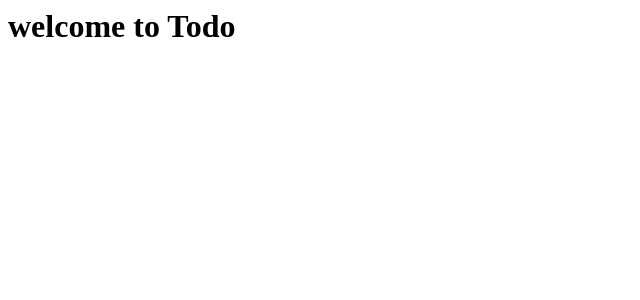
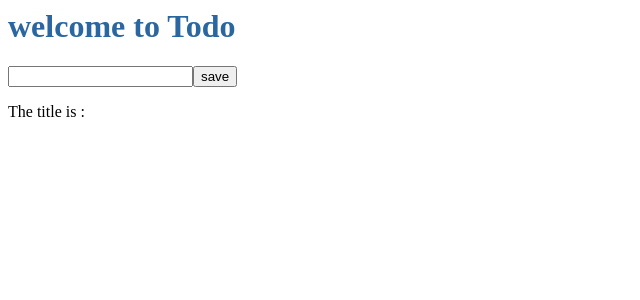
Before and after one commit to Verenasworld/my-to-do-list, an Angular app: page / in a window 1280 px wide. Shown: the top 300 px of the page, without its empty margins (0-640 px from the left). Built offline with nearby package versions, Linux system fonts and the light colour scheme.

Commit message:
add a input component

```diff
--- a/src/app/app.component.css
+++ b/src/app/app.component.css
@@ -1,3 +1,5 @@
-p {
-  font-family: Lato;
+
+h1{
+  color: rgb(42, 103, 160)
+
 }
--- a/src/app/app.component.ts
+++ b/src/app/app.component.ts
@@ -4,6 +4,7 @@ import { Component } from '@angular/core';
   selector: 'todo-root',
   template: `
     <h1> welcome to {{title}}</h1>
+    <todo-input></todo-input>
   `,
   styleUrls: [ './app.component.css' ]
 })
--- a/src/app/app.module.ts
+++ b/src/app/app.module.ts
@@ -4,10 +4,11 @@ import { FormsModule } from '@angular/forms';
 
 import { AppComponent } from './app.component';
 import { HelloComponent } from './hello.component';
+import { InputComponent } from './input/input.component';
 
 @NgModule({
   imports:      [ BrowserModule, FormsModule ],
-  declarations: [ AppComponent, HelloComponent ],
+  declarations: [ AppComponent, HelloComponent, InputComponent ],
   bootstrap:    [ AppComponent ]
 })
 export class AppModule { }
--- /dev/null
+++ b/src/app/input/input.component.ts
@@ -0,0 +1,20 @@
+import { Component, OnInit } from '@angular/core';
+
+@Component({
+  selector: 'todo-input',
+  template: `
+  <input>
+  <button>save</button>
+  <p>The title is :{{ title }}</p>
+  `
+,
+  styleUrls: ['./input.component.css']
+})
+export class InputComponent implements OnInit {
+    title: string ='';
+  constructor() { }
+
+  ngOnInit() {
+  }
+
+}
```
Also changed, not shown: src/app/input/input.component.css (added), 1 other file (tests, documents, lock files or other folders).
